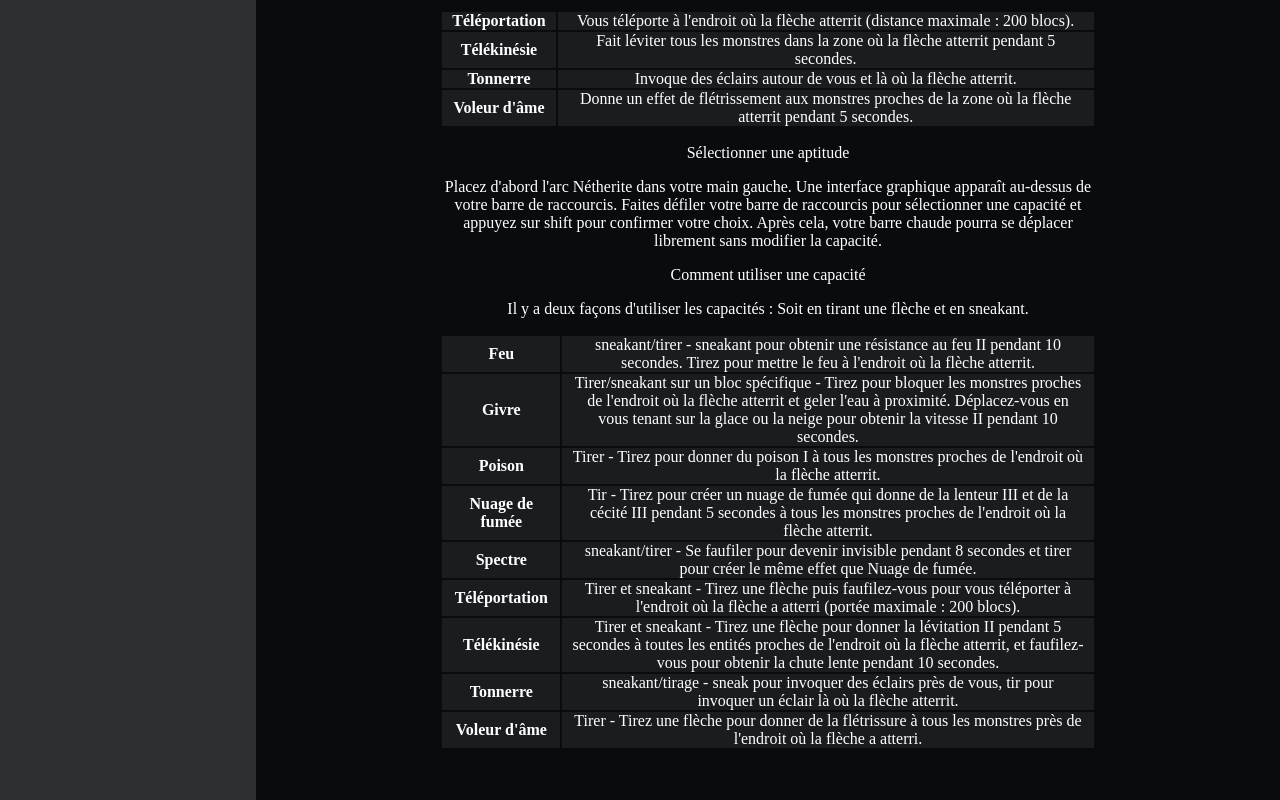
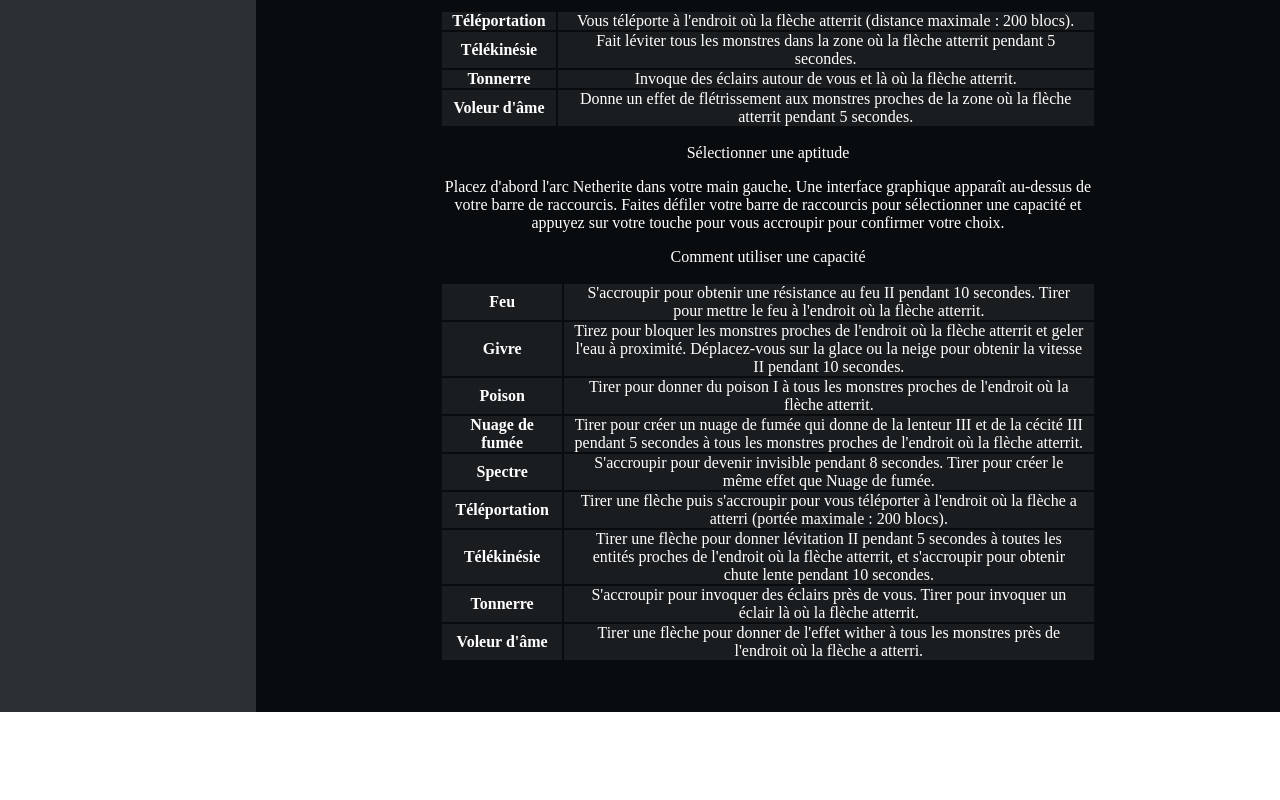
Before and after one commit to Nekall/Silverfish-Space, a React (Create React App) app: page /datapacks/netherite-bow in a window 1280 px wide. Shown: the part 2007-2807 px from the top of the page. After the commit the page ends 2719 px from the top, so only its background shows below. Built offline with nearby package versions, Linux system fonts and the light colour scheme; a web font is replaced by a local one.

Commit message:
docs: text correction

```diff
--- a/public/index.html
+++ b/public/index.html
@@ -7,7 +7,7 @@
     <meta name="theme-color" content="#000000" />
     <meta
       name="description"
-      content="Site de la communauté minecraft Silverfish Infesting Space"
+      content="Site de la communaute minecraft Silverfish Infesting Space"
     />
     <link rel="apple-touch-icon" href="%PUBLIC_URL%/logo192.png" />
     <link rel="manifest" href="%PUBLIC_URL%/manifest.json" />
--- a/src/pages/BetterElytra/index.jsx
+++ b/src/pages/BetterElytra/index.jsx
@@ -18,10 +18,10 @@ return (
         tu peux combiner tes Elytra avec un plastron et tu peux même l'enchanter pour plus de protection !
       </p>
       <p>
-        Pour désassembler tes Elytra et ton plastron, jetes les sur un blast furnace, tu récupereras tes Elytra et ton plastron énchanté, s'il l'était.
+        Pour désassembler tes Elytra et ton plastron, jetes les sur un blast furnace, tu récupereras tes Elytra et ton plastron enchanté, s'il l'était.
         Tu peux tout à fait combiner un plastron déjà enchanté avec des Elytra, tu gardera les enchantements.
       </p>
-      <p className="bold">Better Elytra ne fonctionne qu'avec le plastron de diamand et de netherite.</p>
+      <p className="bold">Better Elytra ne fonctionne qu'avec le plastron de diamant et de netherite.</p>
       <img className="dp-img-details" src={diamondElytra} alt="diamond elytra" />
       <img className="dp-img-details" src={netheriteElytra} alt="netherite elytra" />
     </div>
--- a/src/pages/BonsaiPots/index.jsx
+++ b/src/pages/BonsaiPots/index.jsx
@@ -24,7 +24,7 @@ return (
     <div className="content">
       <h2><a target="_blank" rel="noreferrer" href="https://www.planetminecraft.com/data-pack/bonsai-pots-for-1-17-and-above/">Bonsai Pots<img className="link" src={link} alt="lien" /></a></h2>
       <img src={bonsaipot} className="dp-img" alt="bonsai pot" />
-      <p>Amoureux du moddé avec l’envie de procrastiner, Bonsaï pots ajoute des fermes à bois automatiques qui t'éviterons de passer 6h à ramasser du bois, il suffit simplement de crafter ce pot mystérieux, de le poser sur un coffre et laisser la magie opérer.</p>
+      <p>Amoureux du moddé avec l’envie de procrastiner, Bonsaï pots ajoute des fermes à bois automatiques qui t'éviteront de passer 6h à ramasser du bois, il suffit simplement de crafter ce pot mystérieux, de le poser sur un coffre et laisser la magie opérer.</p>
       <img src={acaciaBonsaiPot} alt="acacia Bonsai Pot" />
       <img src={azaleaBonsaiPot} alt="azalea Bonsai Pot" />
       <img src={bambooBonsaiPot} alt="bamboo Bonsai Pot" />
--- a/src/pages/Datapacks/index.jsx
+++ b/src/pages/Datapacks/index.jsx
@@ -6,11 +6,11 @@ const Datapacks = () => {
     <SubNavbar />
     <div className="content">
       <h2>Bienvenue pour cette saison datapack edition.</h2>
-      <p>Pour la première fois nous faisons un serveur minecraft vanilla agrémenté de quelques datapacks, 17 pour être précis.</p>
+      <p>Pour la première fois nous faisons un serveur minecraft vanilla agrémenté d'une vingtaine de datapacks.</p>
       <p>En plus, quelques Easter eggs se sont glissés sur le serveur ! ;)</p>
       <p>Tous les mobs drops leurs têtes (via un pourcentage de chance), pourquoi pas les collectionner ?! ;D</p>
       <p>―</p>
-      <p>Le ressource pack est <span className="bold">OBLIGATOIRE</span>, autrement tu n'auras pas les textures de certain blocs ajoutés par les datapacks.</p>
+      <p>Le ressource pack est <span className="bold">OBLIGATOIRE</span>, autrement tu n'auras pas les textures de certains blocs ajoutés par les datapacks.</p>
       <p>Ce sera du coup, forcement moins bien.</p>
       <a className="" href="/Silverfish-infesting-space-ressourcepack.zip" download rel="noopener noreferrer" target="_blank">
         Télécharger le ressource pack
@@ -18,7 +18,7 @@ const Datapacks = () => {
       <p>―</p>
       <p>Mais c'est quoi un datapack ?</p>
       <p>
-        Le système de datapack permet aux joueurs de personnaliser davantage leur expérience dans Minecraft. Les data packs peuvent être utilisés pour remplacer ou ajouter de nouveaux progrès, dimensions, fonctions, recettes, structures, tags, paramètres de génération de monde et biomes sans aucune modification du code.
+        Le système de datapack permet aux joueurs de personnaliser davantage leur expérience dans Minecraft. Les datapacks peuvent être utilisés pour remplacer ou ajouter de nouveaux progrès, dimensions, fonctions, recettes, structures, tags, paramètres de génération de monde et biomes sans aucune modification du code.
       </p>
     </div>
   </div>
--- a/src/pages/IronFurnaces/index.jsx
+++ b/src/pages/IronFurnaces/index.jsx
@@ -15,7 +15,7 @@ return (
         <img className="dp-img" src={ironfurnace} alt="iron furnace" />
         <p>
           IronFurnace ajoute 4 nouveaux types de fours.
-          Plusieurs niveau d'amélioration entre Fer, Or, Diamant et enfin Netherite pour une vitesse supplémentaire.
+          Plusieurs niveaux d'amélioration entre Fer, Or, Diamant et enfin Netherite pour une vitesse supplémentaire.
         </p>
         <h3>Utilisation :</h3>
         <p>Il suffit de crafter l'upgrade et de faire un sneak + clique droit sur un four du niveau précédent.</p>
--- a/src/pages/NetheriteBow/index.jsx
+++ b/src/pages/NetheriteBow/index.jsx
@@ -78,39 +78,37 @@ return (
 
 		<p>Sélectionner une aptitude</p>
 		<p>
-		Placez d'abord l'arc Nétherite dans votre main gauche. Une interface graphique apparaît au-dessus de votre barre de raccourcis. Faites défiler votre barre de raccourcis pour sélectionner une capacité et appuyez sur shift pour confirmer votre choix. Après cela, votre barre chaude pourra se déplacer librement sans modifier la capacité.
+		Placez d'abord l'arc Netherite dans votre main gauche. Une interface graphique apparaît au-dessus de votre barre de raccourcis. Faites défiler votre barre de raccourcis pour sélectionner une capacité et appuyez sur votre touche pour vous accroupir pour confirmer votre choix.
 		</p>
 		<p>Comment utiliser une capacité</p>
-
-		<p>Il y a deux façons d'utiliser les capacités : Soit en tirant une flèche et en sneakant.</p>
     <table>
       <tbody>
         <tr>
-          <td className="bold">Feu </td><td> sneakant/tirer - sneakant pour obtenir une résistance au feu II pendant 10 secondes. Tirez pour mettre le feu à l'endroit où la flèche atterrit.</td>
+          <td className="bold">Feu </td><td>S'accroupir pour obtenir une résistance au feu II pendant 10 secondes. Tirer pour mettre le feu à l'endroit où la flèche atterrit.</td>
         </tr>
         <tr>
-          <td className="bold">Givre </td><td> Tirer/sneakant sur un bloc spécifique - Tirez pour bloquer les monstres proches de l'endroit où la flèche atterrit et geler l'eau à proximité. Déplacez-vous en vous tenant sur la glace ou la neige pour obtenir la vitesse II pendant 10 secondes.</td>
+          <td className="bold">Givre </td><td>Tirez pour bloquer les monstres proches de l'endroit où la flèche atterrit et geler l'eau à proximité. Déplacez-vous sur la glace ou la neige pour obtenir la vitesse II pendant 10 secondes.</td>
         </tr>
         <tr>
-          <td className="bold">Poison </td><td> Tirer - Tirez pour donner du poison I à tous les monstres proches de l'endroit où la flèche atterrit.</td>
+          <td className="bold">Poison </td><td>Tirer pour donner du poison I à tous les monstres proches de l'endroit où la flèche atterrit.</td>
         </tr>
         <tr>
-          <td className="bold">Nuage de fumée </td><td> Tir - Tirez pour créer un nuage de fumée qui donne de la lenteur III et de la cécité III pendant 5 secondes à tous les monstres proches de l'endroit où la flèche atterrit.</td>
+          <td className="bold">Nuage de fumée </td><td>Tirer pour créer un nuage de fumée qui donne de la lenteur III et de la cécité III pendant 5 secondes à tous les monstres proches de l'endroit où la flèche atterrit.</td>
         </tr>
         <tr>
-          <td className="bold">Spectre </td><td> sneakant/tirer - Se faufiler pour devenir invisible pendant 8 secondes et tirer pour créer le même effet que Nuage de fumée.</td>
+          <td className="bold">Spectre </td><td>S'accroupir pour devenir invisible pendant 8 secondes. Tirer pour créer le même effet que Nuage de fumée.</td>
         </tr>
         <tr>
-          <td className="bold">Téléportation </td><td> Tirer et sneakant - Tirez une flèche puis faufilez-vous pour vous téléporter à l'endroit où la flèche a atterri (portée maximale : 200 blocs).</td>
+          <td className="bold">Téléportation </td><td>Tirer une flèche puis s'accroupir pour vous téléporter à l'endroit où la flèche a atterri (portée maximale : 200 blocs).</td>
         </tr>
         <tr>
-          <td className="bold">Télékinésie </td><td> Tirer et sneakant - Tirez une flèche pour donner la lévitation II pendant 5 secondes à toutes les entités proches de l'endroit où la flèche atterrit, et faufilez-vous pour obtenir la chute lente pendant 10 secondes.</td>
+          <td className="bold">Télékinésie </td><td>Tirer une flèche pour donner lévitation II pendant 5 secondes à toutes les entités proches de l'endroit où la flèche atterrit, et s'accroupir pour obtenir chute lente pendant 10 secondes.</td>
         </tr>
         <tr>
-          <td className="bold">Tonnerre </td><td> sneakant/tirage - sneak pour invoquer des éclairs près de vous, tir pour invoquer un éclair là où la flèche atterrit.</td>
+          <td className="bold">Tonnerre </td><td>S'accroupir pour invoquer des éclairs près de vous. Tirer pour invoquer un éclair là où la flèche atterrit.</td>
         </tr>
         <tr>
-          <td className="bold">Voleur d'âme </td><td> Tirer - Tirez une flèche pour donner de la flétrissure à tous les monstres près de l'endroit où la flèche a atterri.</td>
+          <td className="bold">Voleur d'âme </td><td> Tirer une flèche pour donner de l'effet wither à tous les monstres près de l'endroit où la flèche a atterri.</td>
         </tr>
       </tbody>
     </table>
--- a/src/pages/TopAdvancements/index.jsx
+++ b/src/pages/TopAdvancements/index.jsx
@@ -33,7 +33,7 @@ const TopAdvancements = () => {
     <div className="top-advancements content">
       <h2>WORK IN PROGRESS. . . </h2>
       <p>Page Classements des joueurs dans la réalisation des haut-faits !</p>
-      <p>(Mise à jour des données : 06/01/2022)</p>
+      <p>(Mise à jour des données : 06/01/2022 - 19h17)</p>
       <hr/>
       {players && players.map((player, index)=>{
         console.log(player.name);
```
